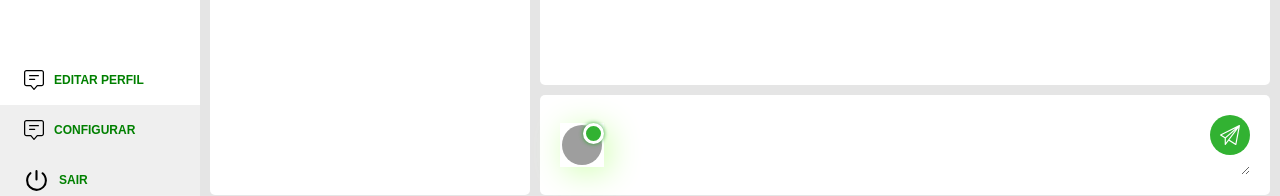
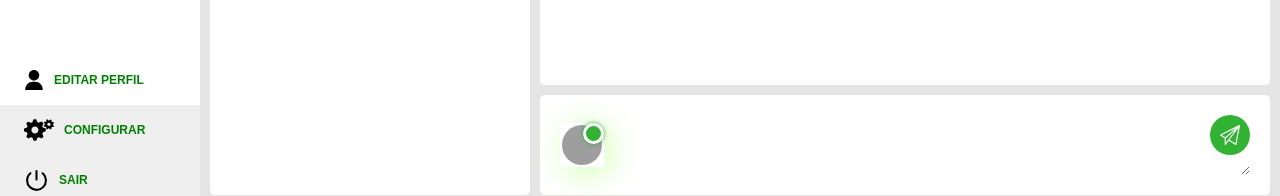
Before and after one commit to lucasferreiralimax/chat-vue, a Vue app: page / in a window 1280 px wide. Shown: the part 595-791 px from the top of the page. Built offline with nearby package versions, Linux system fonts and the light colour scheme; grey boxes are pictures that could not be loaded.

Commit message:
icones user and config svg

```diff
--- a/src/components/chat/ChatHeader.vue
+++ b/src/components/chat/ChatHeader.vue
@@ -11,11 +11,11 @@
       </button>
       <div class="bottom">
         <router-link to="/about" tag="button" class="item">
-          <img alt="Vue logo" src="../../assets/chat-icon.svg" width="20px">
+          <img alt="Vue logo" src="../../assets/chat-icon-user.svg" width="20px">
           <span>Editar Perfil</span>
         </router-link>
         <router-link to="/about" tag="button" class="item">
-          <img alt="Vue logo" src="../../assets/chat-icon.svg" width="20px">
+          <img alt="Vue logo" src="../../assets/chat-icon-config.svg" width="30px">
           <span>Configurar</span>
         </router-link>
         <router-link to="/about" tag="button" class="item">
```
Also changed, not shown: src/assets/chat-icon-config.svg (added), src/assets/chat-icon-user.svg (added).
